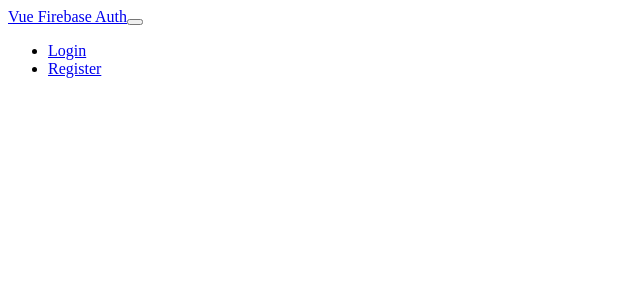
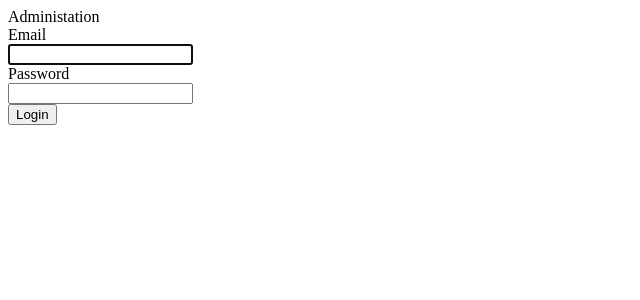
Before and after one commit to louloulfx/running_Web, a Vue app: page / in a window 1280 px wide. Shown: the top 300 px of the page, without its empty margins (0-640 px from the left). Built offline with nearby package versions, Linux system fonts and the light colour scheme; no server answers.

Commit message:
console.log uid

```diff
--- a/package.json
+++ b/package.json
@@ -8,6 +8,7 @@
     "lint": "vue-cli-service lint"
   },
   "dependencies": {
+    "@firebase/firestore": "^1.12.0",
     "core-js": "^3.6.4",
     "firebase": "^7.9.3",
     "vue": "^2.6.11",
--- a/src/components/Dashboard.vue
+++ b/src/components/Dashboard.vue
@@ -5,7 +5,9 @@
         <div class="card">
           <div class="card-header">Dashboard</div>
           <div class="card-body">
-            <div v-if="user" class="alert alert-success" role="alert">You are logged in!</div>
+            <div v-if="user" class="alert alert-success" role="alert">
+              You are logged in!
+            </div>
           </div>
         </div>
       </div>
@@ -14,12 +16,23 @@
 </template>
 <script>
 import { mapGetters } from "vuex";
+import firebase from "firebase";
 export default {
   computed: {
     // map `this.user` to `this.$store.getters.user`
     ...mapGetters({
       user: "user"
     })
+  },
+  mounted() {
+    const { currentUser } = firebase.auth();
+    if (currentUser) {
+      console.log(currentUser.uid);
+    } else {
+      setTimeout(() => {
+        console.log(this.$store.getters.user.data.uid);
+      }, 2000);
+    }
   }
 };
 </script>
--- a/src/components/HelloWorld.vue
+++ /dev/null
@@ -1,58 +0,0 @@
-<template>
-  <div class="hello">
-    <h1>{{ msg }}</h1>
-    <p>
-      For a guide and recipes on how to configure / customize this project,<br>
-      check out the
-      <a href="https://cli.vuejs.org" target="_blank" rel="noopener">vue-cli documentation</a>.
-    </p>
-    <h3>Installed CLI Plugins</h3>
-    <ul>
-      <li><a href="https://github.com/vuejs/vue-cli/tree/dev/packages/%40vue/cli-plugin-babel" target="_blank" rel="noopener">babel</a></li>
-      <li><a href="https://github.com/vuejs/vue-cli/tree/dev/packages/%40vue/cli-plugin-eslint" target="_blank" rel="noopener">eslint</a></li>
-    </ul>
-    <h3>Essential Links</h3>
-    <ul>
-      <li><a href="https://vuejs.org" target="_blank" rel="noopener">Core Docs</a></li>
-      <li><a href="https://forum.vuejs.org" target="_blank" rel="noopener">Forum</a></li>
-      <li><a href="https://chat.vuejs.org" target="_blank" rel="noopener">Community Chat</a></li>
-      <li><a href="https://twitter.com/vuejs" target="_blank" rel="noopener">Twitter</a></li>
-      <li><a href="https://news.vuejs.org" target="_blank" rel="noopener">News</a></li>
-    </ul>
-    <h3>Ecosystem</h3>
-    <ul>
-      <li><a href="https://router.vuejs.org" target="_blank" rel="noopener">vue-router</a></li>
-      <li><a href="https://vuex.vuejs.org" target="_blank" rel="noopener">vuex</a></li>
-      <li><a href="https://github.com/vuejs/vue-devtools#vue-devtools" target="_blank" rel="noopener">vue-devtools</a></li>
-      <li><a href="https://vue-loader.vuejs.org" target="_blank" rel="noopener">vue-loader</a></li>
-      <li><a href="https://github.com/vuejs/awesome-vue" target="_blank" rel="noopener">awesome-vue</a></li>
-    </ul>
-  </div>
-</template>
-
-<script>
-export default {
-  name: 'HelloWorld',
-  props: {
-    msg: String
-  }
-}
-</script>
-
-<!-- Add "scoped" attribute to limit CSS to this component only -->
-<style scoped>
-h3 {
-  margin: 40px 0 0;
-}
-ul {
-  list-style-type: none;
-  padding: 0;
-}
-li {
-  display: inline-block;
-  margin: 0 10px;
-}
-a {
-  color: #42b983;
-}
-</style>
--- a/src/components/Login.vue
+++ b/src/components/Login.vue
@@ -1,20 +1,18 @@
 <template>
   <div class="container">
-    <div class="row justify-content-center">
-      <div class="col-md-8">
-        <div class="card">
-          <div class="card-header">Login</div>
-          <div class="card-body">
-            <div v-if="error" class="alert alert-danger">{{error}}</div>
+    <div class>
+      <div class>Administation</div>
+      <div class>
+        <div v-if="error">{{error}}</div>
         <form action="#" @submit.prevent="submit">
-              <div class="form-group row">
-                <label for="email" class="col-md-4 col-form-label text-md-right">Email</label>
+          <div class>
+            <label for="email" class>Email</label>
 
             <div class="col-md-6">
               <input
                 id="email"
                 type="email"
-                    class="form-control"
+                class
                 name="email"
                 value
                 required
@@ -24,29 +22,24 @@
             </div>
           </div>
 
-              <div class="form-group row">
-                <label for="password" class="col-md-4 col-form-label text-md-right">Password</label>
+          <div class>
+            <label for="password" class>Password</label>
 
-                <div class="col-md-6">
+            <div class>
               <input
                 id="password"
                 type="password"
-                    class="form-control"
+                class
                 name="password"
                 required
                 v-model="form.password"
               />
             </div>
           </div>
-
-              <div class="form-group row mb-0">
           <div class="col-md-8 offset-md-4">
             <button type="submit" class="btn btn-primary">Login</button>
           </div>
-              </div>
         </form>
-          </div>
-        </div>
       </div>
     </div>
   </div>
--- a/src/components/Navbar.vue
+++ b/src/components/Navbar.vue
@@ -1,37 +1,12 @@
 <template>
-  <nav class="navbar navbar-expand-md navbar-light navbar-laravel">
+  <nav v-if="user.loggedIn">
     <div class="container">
-      <router-link to="/" class="navbar-brand">Vue Firebase Auth</router-link>
-      <button
-        class="navbar-toggler"
-        type="button"
-        data-toggle="collapse"
-        data-target="#navbarSupportedContent"
-        aria-controls="navbarSupportedContent"
-        aria-expanded="false"
-        aria-label
-      >
-        <span class="navbar-toggler-icon"></span>
-      </button>
-      <div class="collapse navbar-collapse" id="navbarSupportedContent">
-        <ul class="navbar-nav mr-auto"></ul>
-        <ul class="navbar-nav ml-auto">
-          <template v-if="user.loggedIn">
-            <div class="nav-item">{{user.data.displayName}}</div>
-            <li class="nav-item">
-              <a class="nav-link" @click.prevent="signOut">Sign out</a>
-            </li>
-          </template>
-          <template v-else>
-            <li class="nav-item">
-              <router-link to="login" class="nav-link">Login</router-link>
-            </li>
-            <li class="nav-item">
-              <router-link to="register" class="nav-link">Register</router-link>
-            </li>
-          </template>
-        </ul>
-      </div>
+      <template v-if="user.loggedIn">
+        <div class="nav-item" @click.prevent="ys">{{ user.data.uid }}</div>
+        <li class="nav-item">
+          <a class="nav-link" @click.prevent="signOut">Déconnexion</a>
+        </li>
+      </template>
     </div>
   </nav>
 </template>
@@ -52,9 +27,12 @@ export default {
         .signOut()
         .then(() => {
           this.$router.replace({
-            name: "home"
+            name: "login"
           });
         });
+    },
+    ys() {
+      console.log(this.user.data.uid);
     }
   }
 };
--- a/src/components/Register.vue
+++ /dev/null
@@ -1,83 +0,0 @@
-<template>
-  <div class="container">
-    <div class="row justify-content-center">
-      <div class="col-md-8">
-        <div class="card">
-          <div class="card-header">Register</div>
-          <div class="card-body">
-            <div v-if="error" class="alert alert-danger">{{error}}</div>
-            <form action="#" @submit.prevent="submit">
-              <div class="form-group row">
-                <label for="email" class="col-md-4 col-form-label text-md-right">Email</label>
-
-                <div class="col-md-6">
-                  <input
-                    id="email"
-                    type="email"
-                    class="form-control"
-                    name="email"
-                    value
-                    required
-                    autofocus
-                    v-model="form.email"
-                  />
-                </div>
-              </div>
-
-              <div class="form-group row">
-                <label for="password" class="col-md-4 col-form-label text-md-right">Password</label>
-
-                <div class="col-md-6">
-                  <input
-                    id="password"
-                    type="password"
-                    class="form-control"
-                    name="password"
-                    required
-                    v-model="form.password"
-                  />
-                </div>
-              </div>
-
-              <div class="form-group row mb-0">
-                <div class="col-md-8 offset-md-4">
-                  <button type="submit" class="btn btn-primary">Register</button>
-                </div>
-              </div>
-            </form>
-          </div>
-        </div>
-      </div>
-    </div>
-  </div>
-</template>
-
-
-<script>
-import firebase from "firebase";
-
-export default {
-  data() {
-    return {
-      form: {
-        email: "",
-        password: ""
-      },
-      error: null
-    };
-  },
-  methods: {
-    submit() {
-      firebase
-        .auth()
-        .createUserWithEmailAndPassword(this.form.email, this.form.password)
-        .then(data => {
-          console.log(data);
-        })
-        .catch(err => {
-          this.error = err.message;
-        });
-    }
-  }
-};
-</script>
--- a/src/routes/index.js
+++ b/src/routes/index.js
@@ -1,7 +1,6 @@
 import Vue from "vue";
 import Router from "vue-router";
 import Login from "../components/Login";
-import Register from "../components/Register";
 import Dashboard from "../components/Dashboard";
 
 Vue.use(Router);
@@ -11,14 +10,9 @@ const router = new Router({
   base: process.env.BASE_URL,
   routes: [
     {
-      path: "/login",
+      path: "/",
       name: "login",
       component: Login
-    },
-    {
-      path: "/register",
-      name: "Register",
-      component: Register
     },
     {
       path: "/dashboard",
--- a/src/store.js
+++ b/src/store.js
@@ -27,7 +27,8 @@ export default new Vuex.Store({
       if (user) {
         commit("SET_USER", {
           displayName: user.displayName,
-          email: user.email
+          email: user.email,
+          uid: user.uid
         });
       } else {
         commit("SET_USER", null);
```
Also changed, not shown: 1 other file (tests, documents, lock files or other folders). Lines whose indentation alone changed are shown as unchanged.
